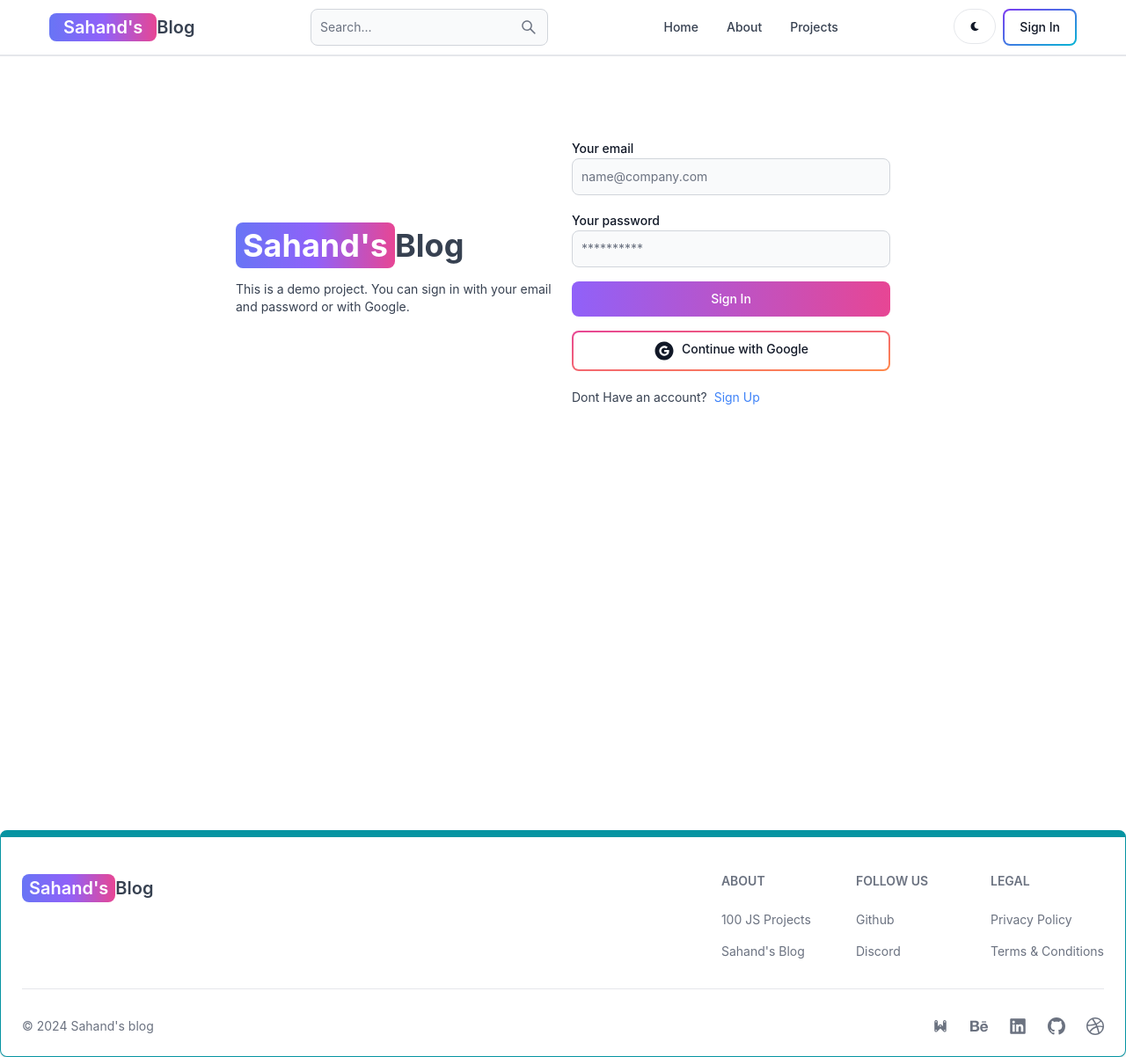
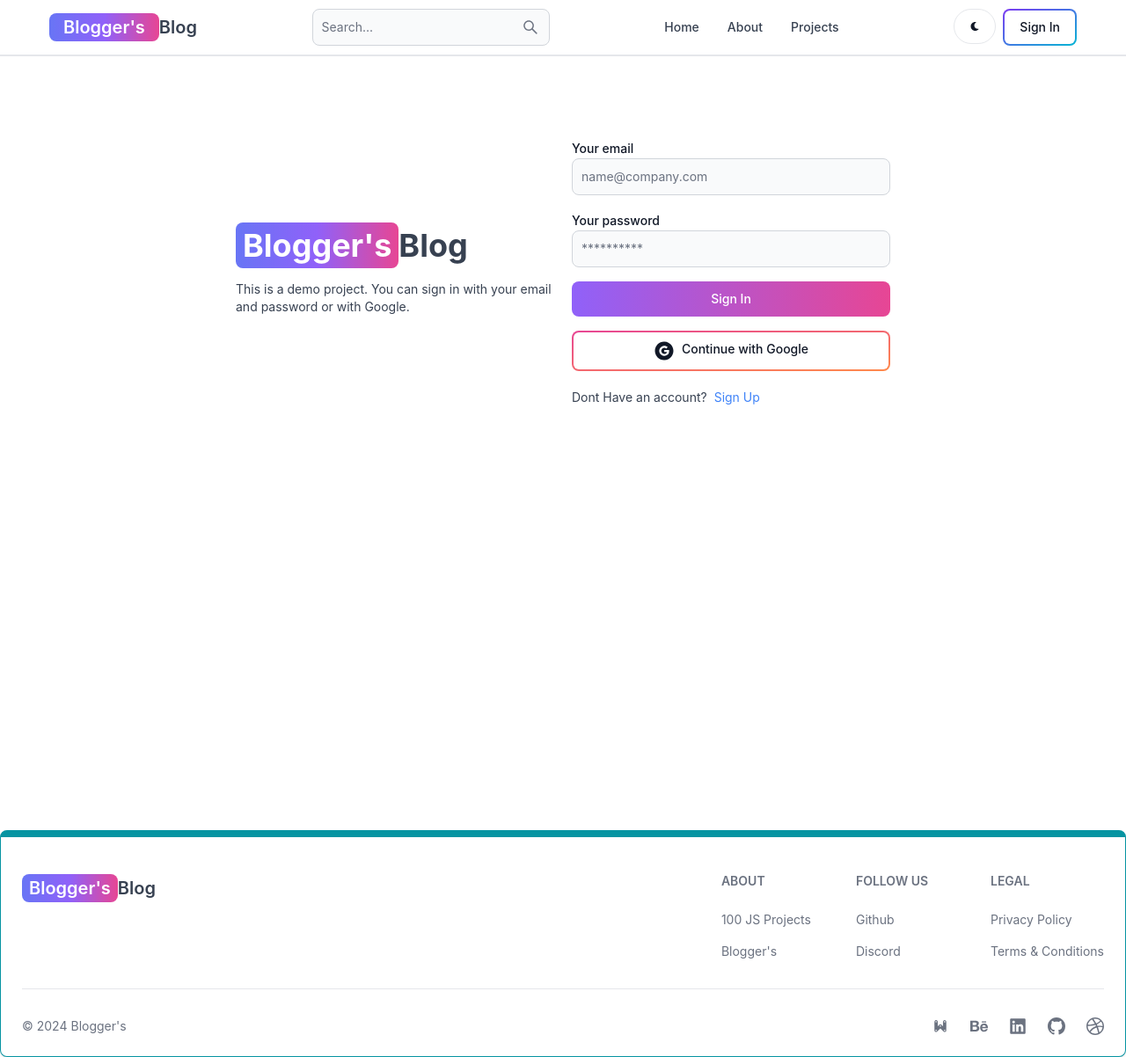
Before and after one commit to anassbentaib/Blog-app, a React (Vite) app in the folder frontend/: page /sign-in in a window 1280 px wide. Shown: the whole page at 88% size. Built offline with nearby package versions, Linux system fonts and the light colour scheme; no server answers.

Commit message:
delete post  fun

```diff
--- a/frontend/src/Components/DashPosts.tsx
+++ b/frontend/src/Components/DashPosts.tsx
@@ -7,15 +7,13 @@ import { HiOutlineExclamationCircle } from "react-icons/hi";
 export default function DashPosts() {
   const { currentUser } = useSelector((state: any) => state.user);
   const [userPosts, setUserPosts] = useState<any | null>([]);
+  console.log("🚀 ~ DashPosts ~ userPosts:", userPosts);
   const [showMore, setShowMore] = useState(true);
   const [showModal, setShowModal] = useState(false);
   const [postIdToDelete, setPostIdToDelete] = useState("");
-  useEffect(() => {
   const fetchPosts = async () => {
     try {
-        const res = await fetch(
-          `/api/post/get-posts?userId=${currentUser._id}`
-        );
+      const res = await fetch(`/api/post/get-posts?userId=${currentUser._id}`);
       const data = await res.json();
       if (res.ok) {
         setUserPosts(data.posts);
@@ -27,6 +25,7 @@ export default function DashPosts() {
       console.log(error.message);
     }
   };
+  useEffect(() => {
     if (currentUser.isAdmin) {
       fetchPosts();
     }
@@ -54,7 +53,7 @@ export default function DashPosts() {
     setShowModal(false);
     try {
       const res = await fetch(
-        `/api/post/deletepost/${postIdToDelete}/${currentUser._id}`,
+        `/api/post/delete-post/${postIdToDelete}/${currentUser._id}`,
         {
           method: "DELETE",
         }
@@ -73,7 +72,7 @@ export default function DashPosts() {
   };
 
   return (
-    <div className="table-auto overflow-x-scroll md:mx-auto p-3 scrollbar scrollbar-track-slate-100 scrollbar-thumb-slate-300 dark:scrollbar-track-slate-700 dark:scrollbar-thumb-slate-500">
+    <div className="table-auto overflow-x-scroll md:mx-auto p-3 scrollbar scrollbar-track-slate-100 scrollbar-thumb-slate-300 dark:scrollbar-track-slate-700 dark:scrollbar-thumb-slate-500 w-full">
       {currentUser.isAdmin && userPosts.length > 0 ? (
         <>
           <Table hoverable className="shadow-md">
@@ -96,7 +95,10 @@ export default function DashPosts() {
                   <Table.Cell>
                     <Link to={`/post/${post.slug}`}>
                       <img
-                        src={post.image}
+                        src={
+                          post.image ||
+                          "https://www.hostinger.com/tutorials/wp-content/uploads/sites/2/2021/09/how-to-write-a-blog-post.png"
+                        }
                         alt={post.title}
                         className="w-20 h-10 object-cover bg-gray-500"
                       />
--- a/frontend/src/Components/Footer.tsx
+++ b/frontend/src/Components/Footer.tsx
@@ -21,7 +21,7 @@ export default function FooterCom() {
               className="self-center whitespace-nowrap text-lg sm:text-xl font-semibold dark:text-white"
             >
               <span className="px-2 py-1 bg-gradient-to-r from-indigo-500 via-purple-500 to-pink-500 rounded-lg text-white">
-                Sahand's
+                Blogger's
               </span>
               Blog
             </Link>
@@ -31,7 +31,7 @@ export default function FooterCom() {
               <Footer.Title title="About" />
               <Footer.LinkGroup col>
                 <Footer.Link
-                  href="https://www.100jsprojects.com"
+                  href="https://beanass.dev/"
                   target="_blank"
                   rel="noopener noreferrer"
                 >
@@ -42,7 +42,7 @@ export default function FooterCom() {
                   target="_blank"
                   rel="noopener noreferrer"
                 >
-                  Sahand's Blog
+                  Blogger's
                 </Footer.Link>
               </Footer.LinkGroup>
             </div>
@@ -50,7 +50,7 @@ export default function FooterCom() {
               <Footer.Title title="Follow us" />
               <Footer.LinkGroup col>
                 <Footer.Link
-                  href="https://www.github.com/sahandghavidel"
+                  href="https://www.github.com/anassbentaib"
                   target="_blank"
                   rel="noopener noreferrer"
                 >
@@ -72,7 +72,7 @@ export default function FooterCom() {
         <div className="w-full sm:flex sm:items-center sm:justify-between">
           <Footer.Copyright
             href="#"
-            by="Sahand's blog"
+            by="Blogger's"
             year={new Date().getFullYear()}
           />
           <div className="flex gap-6 sm:mt-0 mt-4 sm:justify-center">
--- a/frontend/src/Components/Header.tsx
+++ b/frontend/src/Components/Header.tsx
@@ -41,7 +41,7 @@ const Header = () => {
         className="self-center whitespace-nowrap text-sm  sm:text-xl font-semibold dark:text-white"
       >
         <span className="px-4 py-1 bg-gradient-to-r from-indigo-500 via-purple-500 to-pink-500 rounded-lg text-white ml-10">
-          Sahand's
+          Blogger's
         </span>
         Blog
       </Link>
--- a/frontend/src/pages/Signin.tsx
+++ b/frontend/src/pages/Signin.tsx
@@ -8,7 +8,6 @@ import {
   signInSuccess,
   signInFailure,
 } from "../redux/user/userSlice";
-
 
 export default function SignIn() {
   const [formData, setFormData] = useState({
@@ -57,7 +56,7 @@ export default function SignIn() {
         <div className="flex-1">
           <Link to="/" className="font-bold dark:text-white text-4xl">
             <span className="px-2 py-1 bg-gradient-to-r from-indigo-500 via-purple-500 to-pink-500 rounded-lg text-white">
-              Sahand's
+              Blogger's
             </span>
             Blog
           </Link>
--- a/frontend/src/pages/Signup.tsx
+++ b/frontend/src/pages/Signup.tsx
@@ -50,7 +50,7 @@ const Signup = () => {
         <div className="flex-1">
           <Link to="/" className="font-bold dark:text-white text-4xl">
             <span className="px-2 py-1 bg-gradient-to-r from-indigo-500 via-purple-500 to-pink-500 rounded-lg text-white">
-              Sahand's
+              Blogger's
             </span>
             Blog
           </Link>
```
Also changed, not shown: 2 other files (tests, documents, lock files or other folders). Lines whose indentation alone changed are shown as unchanged.
